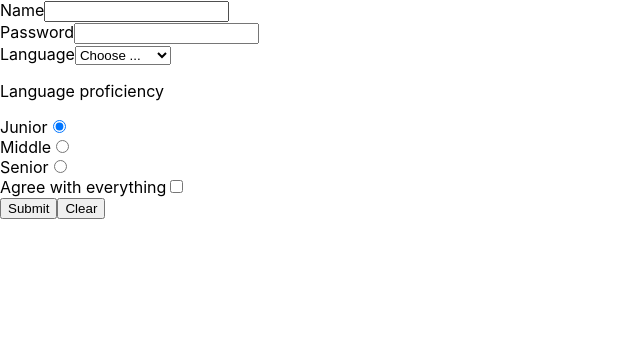
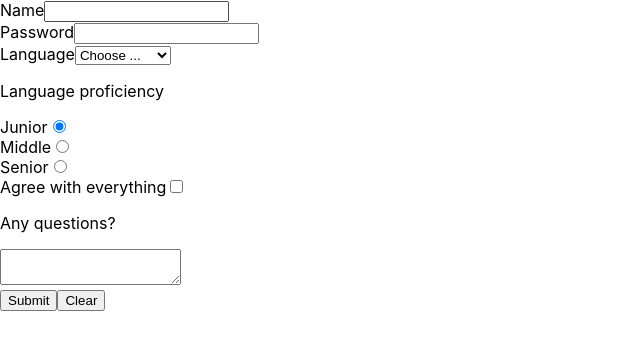
Before and after one commit to tati-simonenko/simple-form-1, a React (Create React App) app: page / in a window 1280 px wide. Shown: the top 350 px of the page, without its empty margins (0-640 px from the left). Built offline with nearby package versions, Linux system fonts and the light colour scheme.

Commit message:
form field: textarea

```diff
--- a/src/OlympicForm/OlympicForm.jsx
+++ b/src/OlympicForm/OlympicForm.jsx
@@ -6,6 +6,7 @@ const INITIAL_FORM_STATE = {
     language: '',
     level: 'junior',
     agree: false,
+    textarea: '',
 }
 
 function OlympicForm() {
@@ -117,6 +118,16 @@ function OlympicForm() {
                     onChange={onFieldChange}
                 />
             </div>
+            <div className="OlympicForm-Field">
+                <p><label htmlFor="textarea">Any questions?</label></p>
+                <textarea
+                    className="OlympicForm-Control"
+                    id="textarea"
+                    name="textarea"
+                    value={form.textarea}
+                    onChange={onFieldChange}
+                />
+            </div>
             <button className="OlympicForm-Button OlympicForm-Submit">Submit</button>
             <button className="OlympicForm-Button OlympicForm-Clear" onClick={onClear}>Clear</button>
         </form>
```
